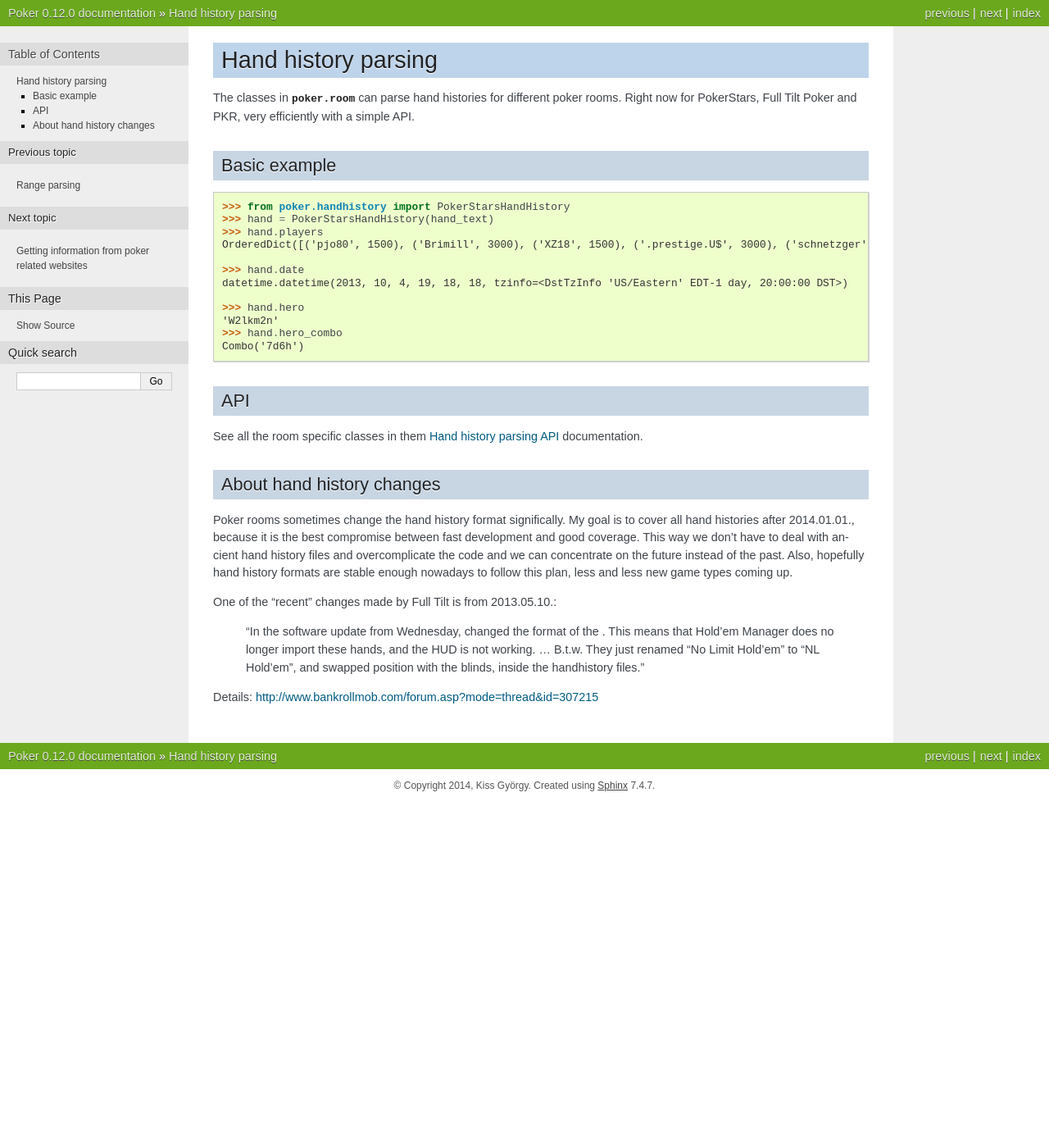
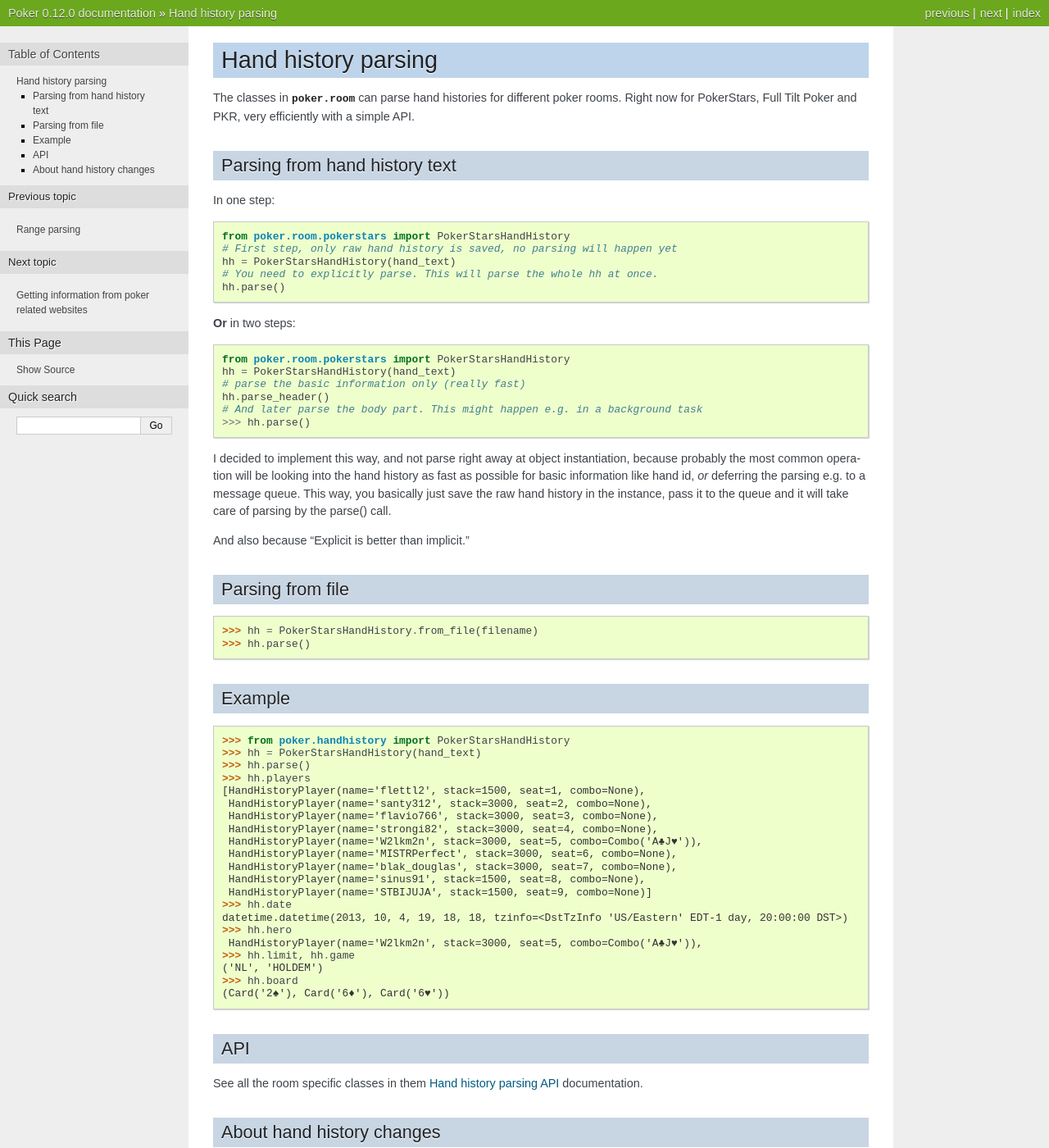
Before and after one commit to pokerregion/poker, a Sphinx documentation site: the page built from docs/handhistory.rst, in a window 1280 px wide and 1400 px high. Shown: the whole window at 82% size. Built offline with Sphinx 7.4.7, drawn with Linux system fonts in a browser that asks for light colours.

Commit message:
Documentation for handhistory.

```diff
--- a/docs/development.rst
+++ b/docs/development.rst
@@ -24,7 +24,11 @@ If your code exceeds 99 characters, you do something wrong anyway, you need to r
 New hand history parser
 -----------------------
 
-If you want to support a new poker room, do this:
+.. note:: Hand history parsing API will change for sure until 1.0 is done.
+
+If you want to support a new poker room you have to subclass the appropriate class from
+:mod:`poker.handhistory` like :class:`poker.handhistory.SplittableHandHistory` depending on the type of
+hand history file, like XML, or similar to pokerstars and FTP, define a couple of methods and done.
 
 .. code-block:: python
 
--- a/docs/handhistory.rst
+++ b/docs/handhistory.rst
@@ -5,23 +5,73 @@ The classes in :mod:`poker.room` can parse hand histories
 for different poker rooms. Right now for PokerStars, Full Tilt Poker and PKR,
 very efficiently with a simple API.
 
-Basic example
--------------
+
+Parsing from hand history text
+------------------------------
+
+In one step::
+
+   from poker.room.pokerstars import PokerStarsHandHistory
+   # First step, only raw hand history is saved, no parsing will happen yet
+   hh = PokerStarsHandHistory(hand_text)
+   # You need to explicitly parse. This will parse the whole hh at once.
+   hh.parse()
+
+**Or** in two steps:
 
 .. code-block:: python
 
-    >>> from poker.handhistory import PokerStarsHandHistory
-    >>> hand = PokerStarsHandHistory(hand_text)
-    >>> hand.players
-    OrderedDict([('pjo80', 1500), ('Brimill', 3000), ('XZ18', 1500), ('.prestige.U$', 3000), ('schnetzger', 1500), ('W2lkm2n', 3000), ('sednanref', 1500), ('daoudi007708', 1500), ('IPODpoker88', 3000)])
+   from poker.room.pokerstars import PokerStarsHandHistory
+   hh = PokerStarsHandHistory(hand_text)
+   # parse the basic information only (really fast)
+   hh.parse_header()
+   # And later parse the body part. This might happen e.g. in a background task
+   >>> hh.parse()
 
-    >>> hand.date
-    datetime.datetime(2013, 10, 4, 19, 18, 18, tzinfo=<DstTzInfo 'US/Eastern' EDT-1 day, 20:00:00 DST>)
 
-    >>> hand.hero
-    'W2lkm2n'
-    >>> hand.hero_combo
-    Combo('7d6h')
+I decided to implement this way, and not parse right away at object instantiation, because probably
+the most common operation will be looking into the hand history as fast as possible for basic
+information like hand id, *or* deferring the parsing e.g. to a message queue. This way, you
+basically just save the raw hand history in the instance, pass it to the queue and it will take
+care of parsing by the parse() call.
+
+And also because "Explicit is better than implicit."
+
+
+Parsing from file
+-----------------
+
+   >>> hh = PokerStarsHandHistory.from_file(filename)
+   >>> hh.parse()
+
+
+Example
+-------
+
+.. code-block:: python
+
+   >>> from poker.handhistory import PokerStarsHandHistory
+   >>> hh = PokerStarsHandHistory(hand_text)
+   >>> hh.parse()
+   >>> hh.players
+   [HandHistoryPlayer(name='flettl2', stack=1500, seat=1, combo=None),
+    HandHistoryPlayer(name='santy312', stack=3000, seat=2, combo=None),
+    HandHistoryPlayer(name='flavio766', stack=3000, seat=3, combo=None),
+    HandHistoryPlayer(name='strongi82', stack=3000, seat=4, combo=None),
+    HandHistoryPlayer(name='W2lkm2n', stack=3000, seat=5, combo=Combo('A♣J♥')),
+    HandHistoryPlayer(name='MISTRPerfect', stack=3000, seat=6, combo=None),
+    HandHistoryPlayer(name='blak_douglas', stack=3000, seat=7, combo=None),
+    HandHistoryPlayer(name='sinus91', stack=1500, seat=8, combo=None),
+    HandHistoryPlayer(name='STBIJUJA', stack=1500, seat=9, combo=None)]
+   >>> hh.date
+   datetime.datetime(2013, 10, 4, 19, 18, 18, tzinfo=<DstTzInfo 'US/Eastern' EDT-1 day, 20:00:00 DST>)
+   >>> hh.hero
+    HandHistoryPlayer(name='W2lkm2n', stack=3000, seat=5, combo=Combo('A♣J♥')),
+   >>> hh.limit, hh.game
+   ('NL', 'HOLDEM')
+   >>> hh.board
+   (Card('2♠'), Card('6♦'), Card('6♥'))
+
 
 API
 ---
--- a/docs/range.rst
+++ b/docs/range.rst
@@ -6,7 +6,7 @@ hand :term:`Combo`\ s.
 
 | Can parse ranges and compose parsed ranges into human readable form again.
 | It's very fault-tolerant, so it's easy and fast to write ranges manually.
-| Can normalize unprecise human readable ranges into a precise human readable form, like "22+ AQo+ 33 AKo" --> "22+ AQo+"
+| Can normalize unprecise human readable ranges into a precise human readable form, like ``"22+ AQo+ 33 AKo"`` --> ``"22+ AQo+"``
 | Can tell how big a range is by :term:`Percentage <Range percent>` or number of :term:`Combo`\ s.
 
 
```
Also changed, not shown: docs/api/handhistory.rst (+4 -3 lines), 2 other files.
